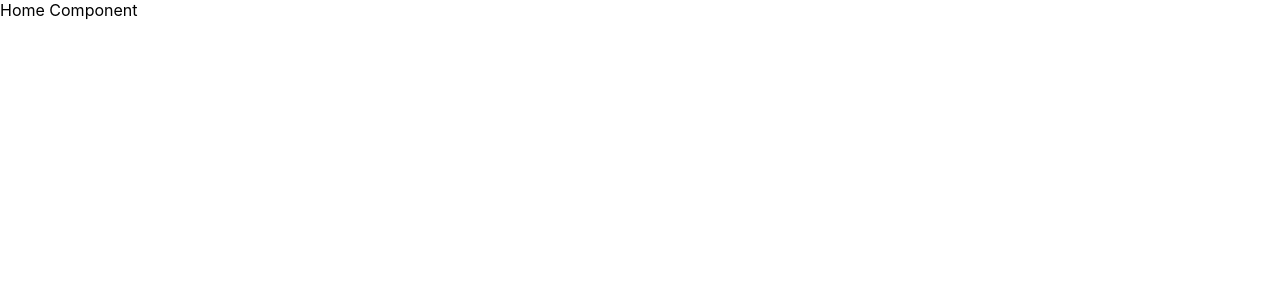
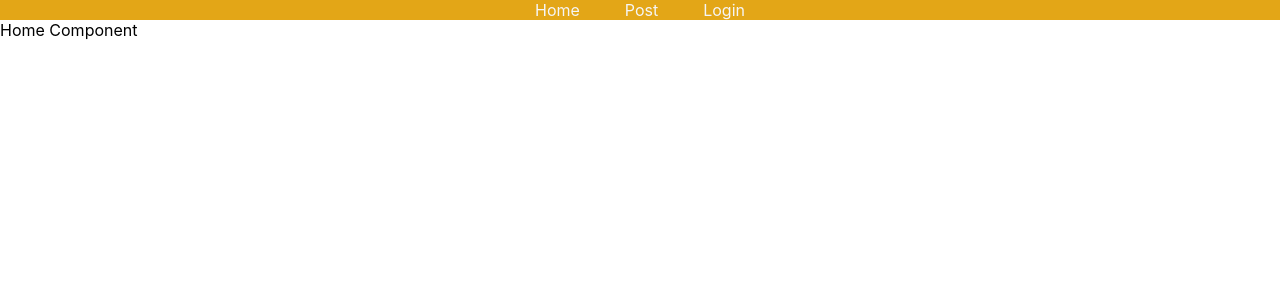
Before and after one commit to Tomoko-hub/blog-with-react-and-firebase, a React (Create React App) app: page / in a window 1280 px wide. Shown: the top 300 px of the page. Built offline with nearby package versions, Linux system fonts and the light colour scheme.

Commit message:
create navbar component

```diff
--- a/src/App.js
+++ b/src/App.js
@@ -1,14 +1,16 @@
 import './App.css';
 import Home from "./components/Home";
 
-import { BrowserRouter as Router, Routes, Route, Link } from 'react-router-dom';
+import { BrowserRouter as Router, Routes, Route } from 'react-router-dom';
 import CreatePost from './components/CreatePost';
 import Login from './components/Login';
 import Logout from './components/Logout';
+import NavBar from './components/NavBar';
 
 function App() {
   return (
     <Router>
+      <NavBar />
       <Routes>
         <Route path="/" element={<Home />}></Route>
         <Route path="/createpost" element={<CreatePost />}></Route>
--- /dev/null
+++ b/src/components/NavBar.css
@@ -0,0 +1,17 @@
+nav {
+    display: flex;
+    justify-content: center;
+    align-items: center;
+    background-color: rgb(227, 166, 23);
+    gap: 45px;
+}
+
+nav a {
+    text-decoration: none;
+    color: whitesmoke;
+    transition: all 0.3s;
+}
+
+nav a:hover {
+    color: cadetblue;
+}
--- /dev/null
+++ b/src/components/NavBar.jsx
@@ -0,0 +1,15 @@
+import React from 'react';
+import "./NavBar.css";
+import { Link } from 'react-router-dom';
+
+const NavBar = () => {
+  return (
+    <nav>
+        <Link to="/">Home</Link>
+        <Link to="/createpost">Post</Link>
+        <Link to="/login">Login</Link>
+    </nav>
+  )
+}
+
+export default NavBar
```
